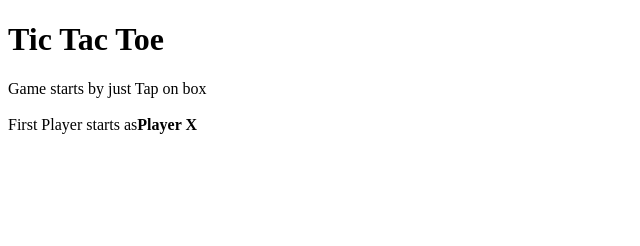
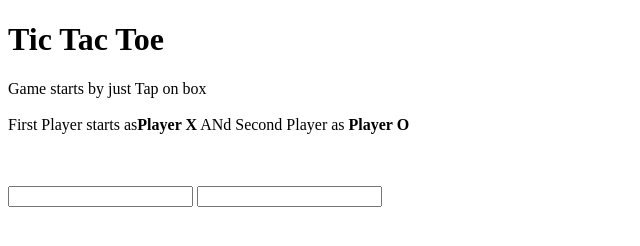
Before and after one commit to iamneo-production/bedcafee304669055efdcbcabeone, a website: page public/index.html in a window 1280 px wide. Shown: the whole page, without its empty margins (0-640 px from the left). Drawn offline with Linux system fonts and the light colour scheme.

Commit message:
Backup Commit

```diff
--- a/public/index.html
+++ b/public/index.html
@@ -14,8 +14,19 @@
     <h1>Tic Tac Toe</h1>
     <p id ="ins">
       Game starts by just Tap on box<br><br>First Player starts as<b>Player X</b>
+      ANd Second Player as <b>Player O</b>
+    </p>
+    <br><br>
+    <div class ="ui">
+      <div class ="row">
+        <input type="text" id="b1"
+               class="cell" onclick="myfunc_4();myfunc();"
+        readonly>
+        <input type="text" id="b2"
+               class="cell" onclick="myfunc_4();myfunc();"
 
-    </p>
+      </div>
+    </div>
   </div>
   <!-- Enter your code here -->
 </body>
```
